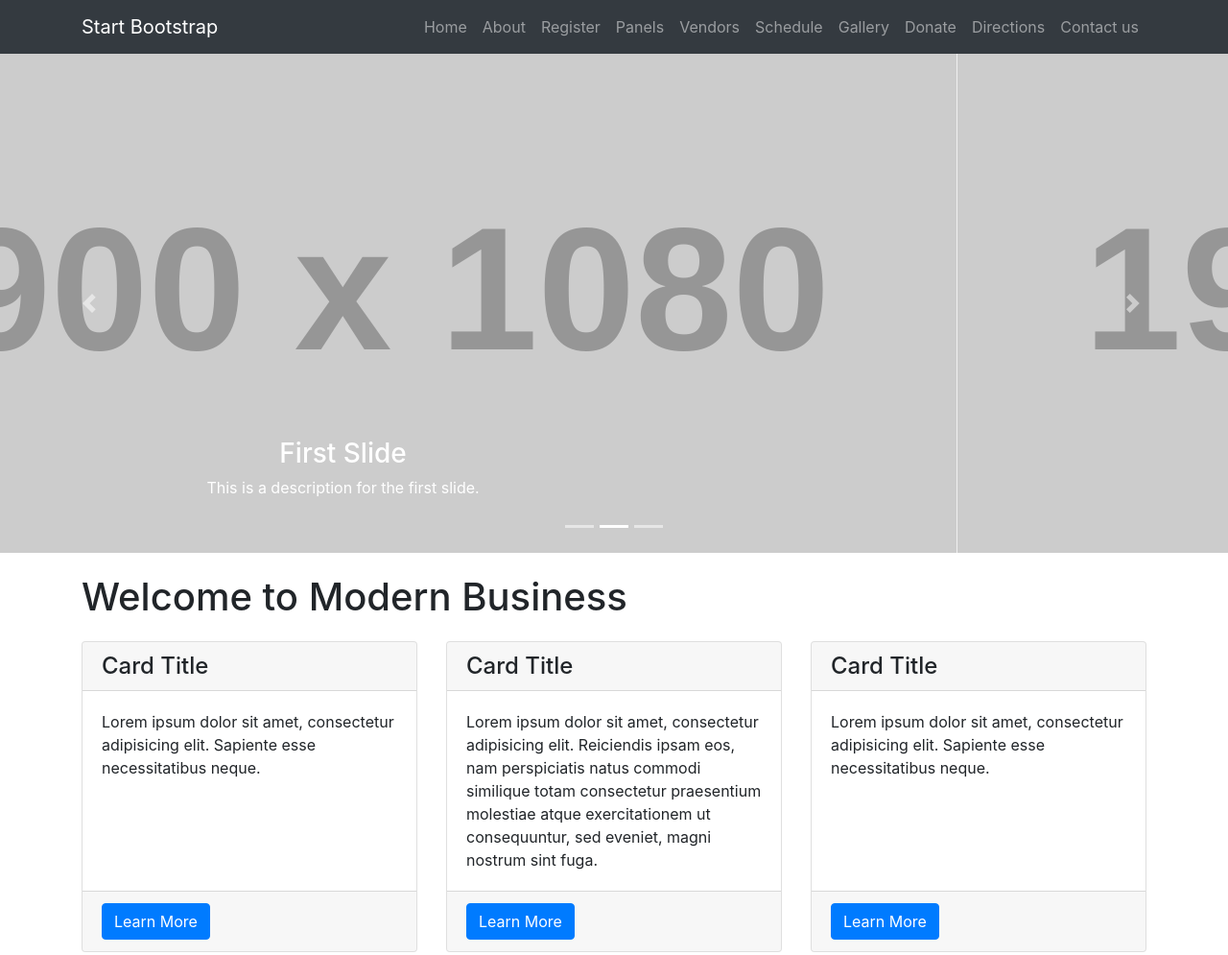
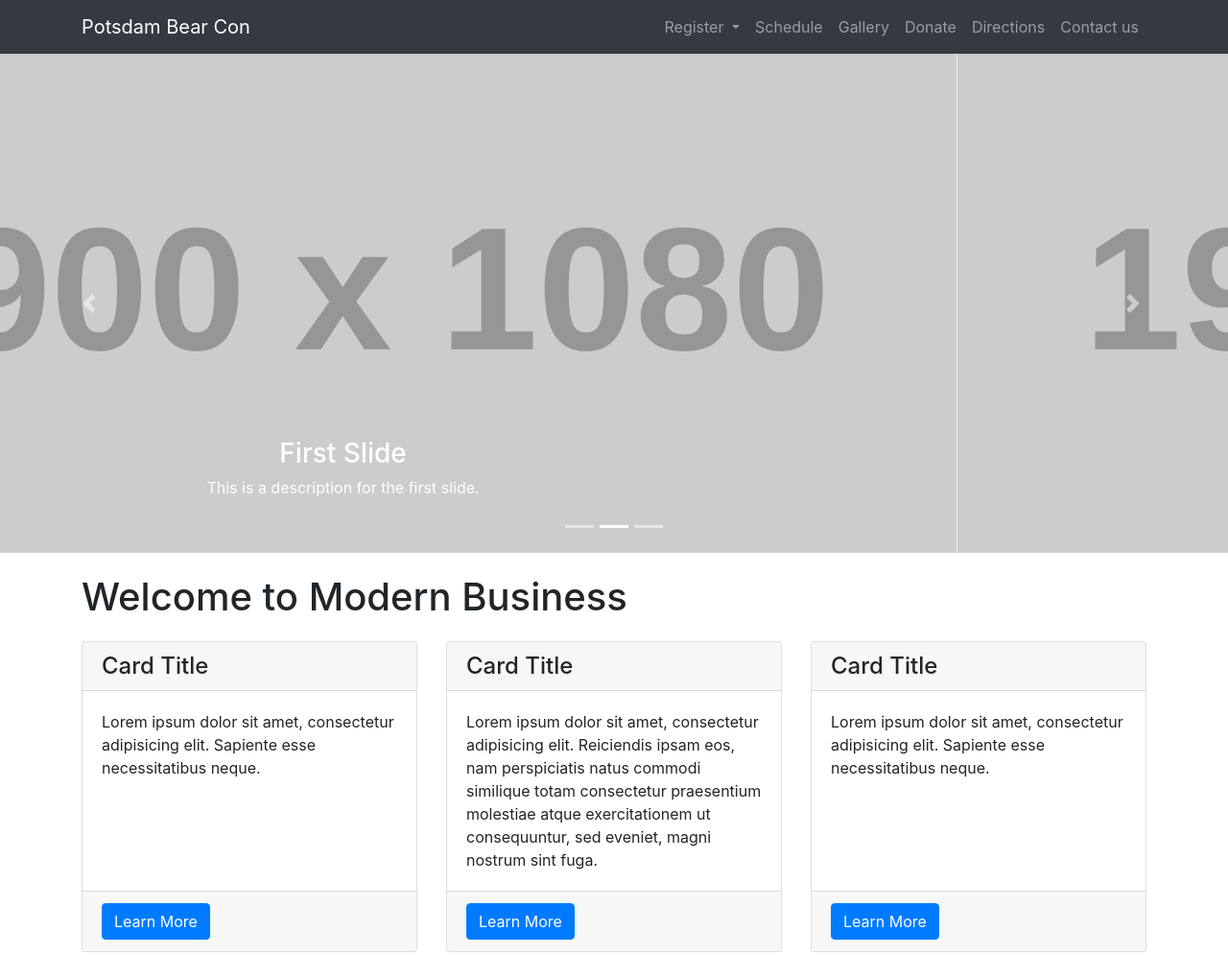
Before and after one commit to ZGLindo/potsdambearcon, a website: page index.html in a window 1280 px wide. Shown: the top 995 px of the page at 96% size. Drawn offline with Linux system fonts and the light colour scheme; placeholder pictures from the web are drawn by us.

Commit message:
Finished the navbar. Used a dropdown menu for the registration to clear up space and make the nav less redundant.

```diff
--- a/index.html
+++ b/index.html
@@ -8,7 +8,7 @@
     <meta name="description" content="">
     <meta name="author" content="">
 
-    <title>Modern Business - Start Bootstrap Template</title>
+    <title>Potsdam Bear Con</title>
 
     <!-- Bootstrap core CSS -->
     <link href="vendor/bootstrap/css/bootstrap.min.css" rel="stylesheet">
@@ -23,26 +23,21 @@
     <!-- Navigation -->
     <nav class="navbar fixed-top navbar-expand-lg navbar-dark bg-dark fixed-top">
       <div class="container">
-        <a class="navbar-brand" href="index.html">Start Bootstrap</a>
+        <a class="navbar-brand" href="index.html">Potsdam Bear Con</a>
         <button class="navbar-toggler navbar-toggler-right" type="button" data-toggle="collapse" data-target="#navbarResponsive" aria-controls="navbarResponsive" aria-expanded="false" aria-label="Toggle navigation">
           <span class="navbar-toggler-icon"></span>
         </button>
         <div class="collapse navbar-collapse" id="navbarResponsive">
           <ul class="navbar-nav ml-auto">
-            <li class="nav-item">
-              <a class="nav-link" href="#">Home</a>
-            </li>
-            <li class="nav-item">
-              <a class="nav-link" href="services.html">About</a>
-            </li>
-            <li class="nav-item">
-              <a class="nav-link" href="contact.html">Register</a>
-            </li>
-            <li class="nav-item">
-            	<a class="nav-link" href="panel.html">Panels</a>
-            </li>
-            <li>
-            	<a class="nav-link" href="vendor.html">Vendors</a>
+            <li class="nav-item dropdown">
+              <a class="nav-link dropdown-toggle" href="#" id="navbarDropdownBlog" data-toggle="dropdown" aria-haspopup="true" aria-expanded="false">
+                Register
+              </a>
+              <div class="dropdown-menu dropdown-menu-right" aria-labelledby="navbarDropdownBlog">
+                <a class="dropdown-item" href="register.html">Signup</a>
+                <a class="dropdown-item" href="panel.html">Panel</a>
+                <a class="dropdown-item" href="vendor.html">Vendor</a>
+              </div>
             </li>
             <li>
             	<a class="nav-link" href="schedule.html">Schedule</a>
```
